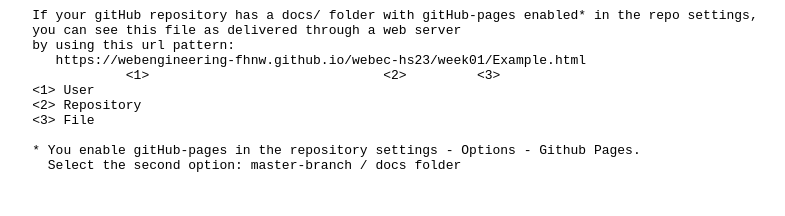
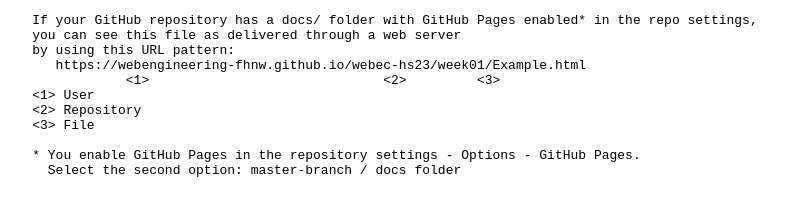
Before and after one commit to maurinw/fhnw-webec, a plain HTML site: page docs/Example.html in a window 1280 px wide. Shown: the whole page, without its empty margins (7-792 px from the left). Drawn offline with Linux system fonts and the light colour scheme.

Commit message:
make file valid

```diff
--- a/docs/Example.html
+++ b/docs/Example.html
@@ -1,17 +1,24 @@
-<html>
-<head></head>
+<!DOCTYPE html>
+<html lang="en">
+<head>
+    <meta charset="UTF-8">
+    <meta name="viewport" content="width=device-width, initial-scale=1.0">
+    <title>Storybook for the Web Engineering Module</title>
+    <style>
+    </style>
+</head>
 <body>
-    <pre>
-    If your gitHub repository has a docs/ folder with gitHub-pages enabled* in the repo settings,
+<pre>
+    If your GitHub repository has a docs/ folder with GitHub Pages enabled* in the repo settings,
     you can see this file as delivered through a web server
-    by using this url pattern:
+    by using this URL pattern:
        https://webengineering-fhnw.github.io/webec-hs23/week01/Example.html
-                <1>                              <2>         <3>
-    <1> User
-    <2> Repository
-    <3> File
+                &lt;1&gt;                              &lt;2&gt;         &lt;3&gt;
+    &lt;1&gt; User
+    &lt;2&gt; Repository
+    &lt;3&gt; File
 
-    * You enable gitHub-pages in the repository settings - Options - Github Pages.
+    * You enable GitHub Pages in the repository settings - Options - GitHub Pages.
       Select the second option: master-branch / docs folder
     </pre>
 </body>
```
